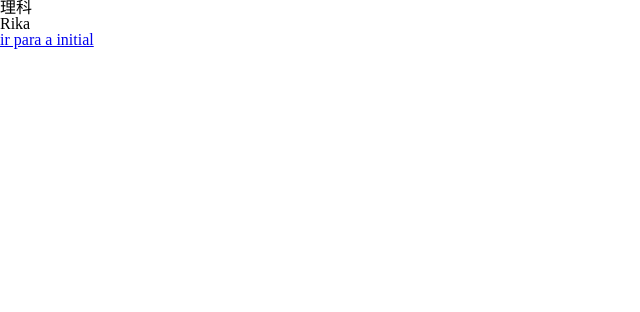
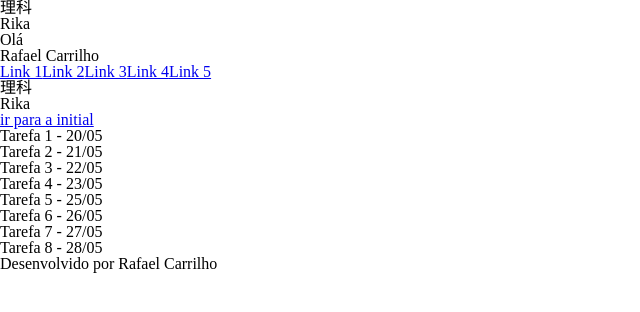
Before and after one commit to carrilhorafael/rika-front, a React (Create React App) app: page / in a window 1280 px wide. Shown: the top 312 px of the page, without its empty margins (0-640 px from the left). Built offline with nearby package versions, Linux system fonts and the light colour scheme.

Commit message:
remove css layout js

```diff
--- a/src/Routes.js
+++ b/src/Routes.js
@@ -3,15 +3,17 @@ import {BrowserRouter as Router,
     Route} from 'react-router-dom';
 import Initial from './pages/initial/Initial'
 import Home from './pages/home/Home'
+import Layout from './common/layout/Layout';
 
 export default function Routes () {
     return(
         <Router>
-
-            <Switch>
-                <Route exact path = "/auth"><Initial/></Route>
-                <Route exact path = "/"><Home/></Route>
-            </Switch>
+            <Layout>
+                <Switch>
+                    <Route exact path = "/auth"><Initial/></Route>
+                    <Route exact path = "/"><Home/></Route>
+                </Switch>
+            </Layout>
         </Router>
     )
 }
--- a/src/common/layout/Layout.js
+++ b/src/common/layout/Layout.js
@@ -1,15 +1,18 @@
 import React from 'react'
 import Header from './header/Header'
+import Footer from './footer/Footer'
+import SideMenu from './sidemenu/SideMenu'
+import Tasks from './tasks/Task'
 
 export default function Layout (props) {
     return(
-        <div className="grid-main-content">
+        <div className="grid_main_content">
             <Header />
             <SideMenu />
             <main className="item_grid grid_switch_area">
                 {props.children}
             </main>
-            <ListTasks />
+            <Tasks />
             <Footer />
         </div>
     )
--- a/src/common/layout/footer/Footer.js
+++ b/src/common/layout/footer/Footer.js
@@ -1,7 +1,10 @@
 import React from 'react'
 
-return(
-    <footer className="grid_footer_area">
-        <p>Desenvolvido por Rafael Carrilho</p>
-    </footer>
-)
+export default function(){
+
+    return(
+        <footer className="grid_footer_area">
+            <p>Desenvolvido por Rafael Carrilho</p>
+        </footer>
+    )
+}
--- a/src/common/layout/sidemenu/SideMenu.js
+++ b/src/common/layout/sidemenu/SideMenu.js
@@ -2,11 +2,11 @@ import React from 'react'
 import {Link} from 'react-router-dom'
 
 export default function SideMenu () {
-    <nav className="grid_nav_area">
+    return (<nav className="grid_nav_area">
         <Link to="/">Link 1</Link>
         <Link to="/">Link 2</Link>
         <Link to="/">Link 3</Link>
         <Link to="/">Link 4</Link>
         <Link to="/">Link 5</Link>
-    </nav>
+    </nav>)
 }
```
Also changed, not shown: src/common/layout/layout.module.css (+7 -0 lines), src/common/layout/footer/footer.module.css (deleted), src/common/layout/header/header.module.css (deleted), src/common/layout/sidemenu/sidemenu.module.css (deleted), src/common/layout/tasks/task.module.css (deleted).
